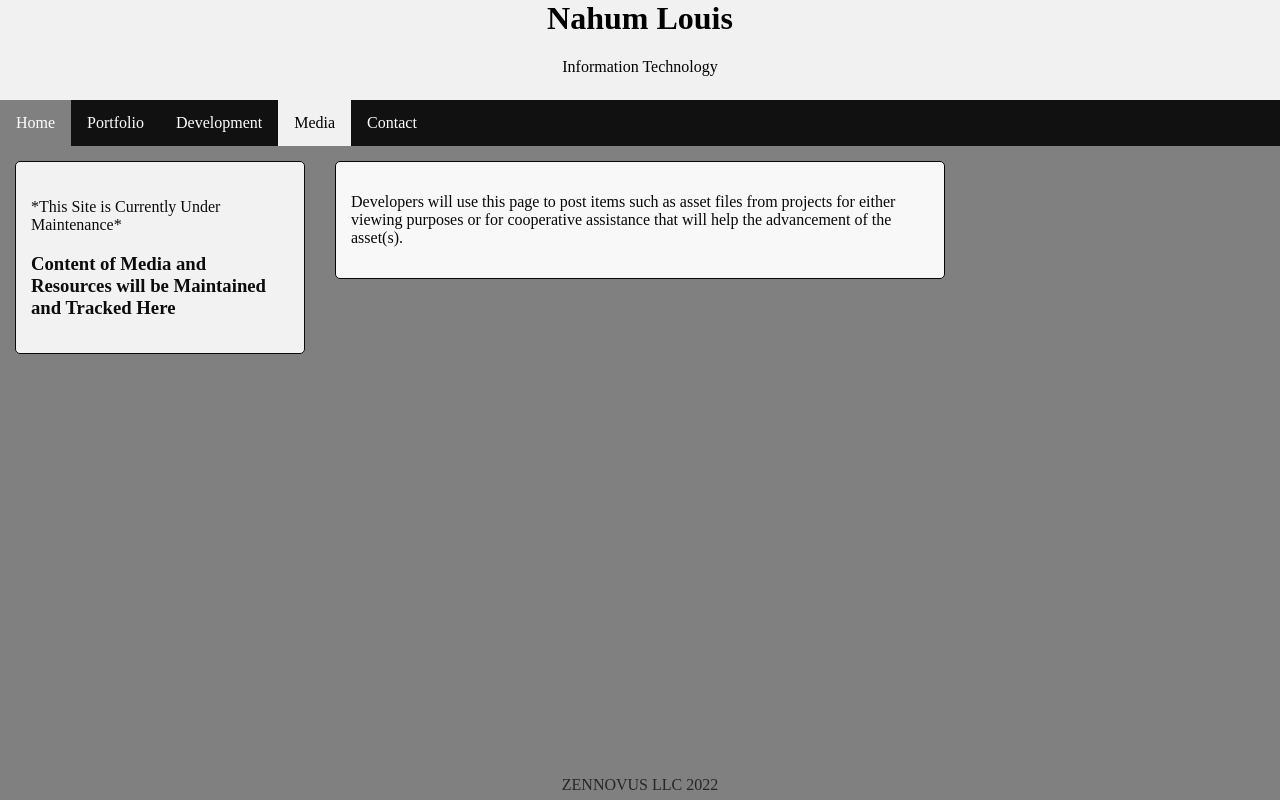
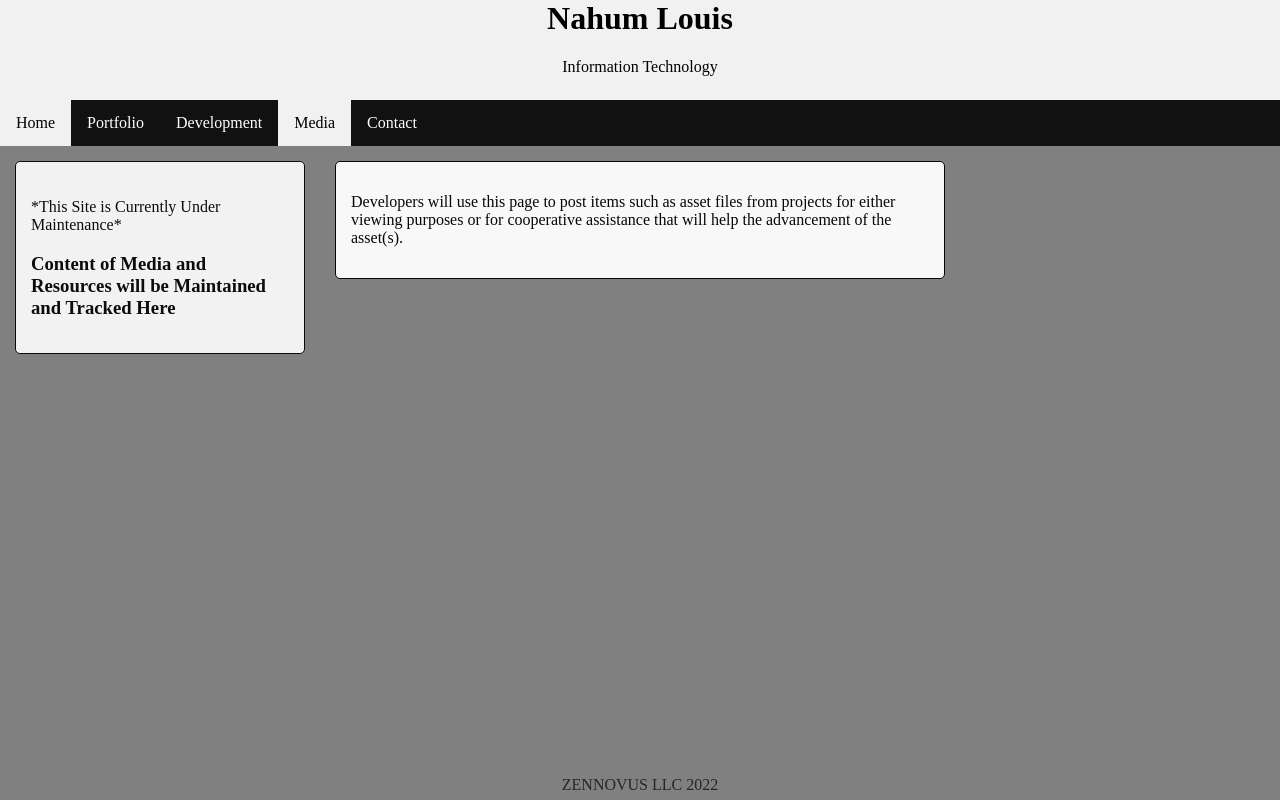
Before and after one commit to NahumLouis/nahumlouis.github.io, a plain HTML site: page html/pages/media.html in a window 1280 px wide. In both pictures the pointer is over the link "Home". Drawn offline with Linux system fonts and the light colour scheme; a script that the page names is missing.

Commit message:
Update stylesheet01.css

```diff
--- a/css/stylesheet01.css
+++ b/css/stylesheet01.css
@@ -123,8 +123,8 @@
 }
 /* Change color on hover */
 .topnav a:hover{
-	background-color: #808080;
-	color: white;
+	background-color: #f1f1f1;
+	color: black;
 }
 .topnav a.active {
   background-color: #f1f1f1;
```
